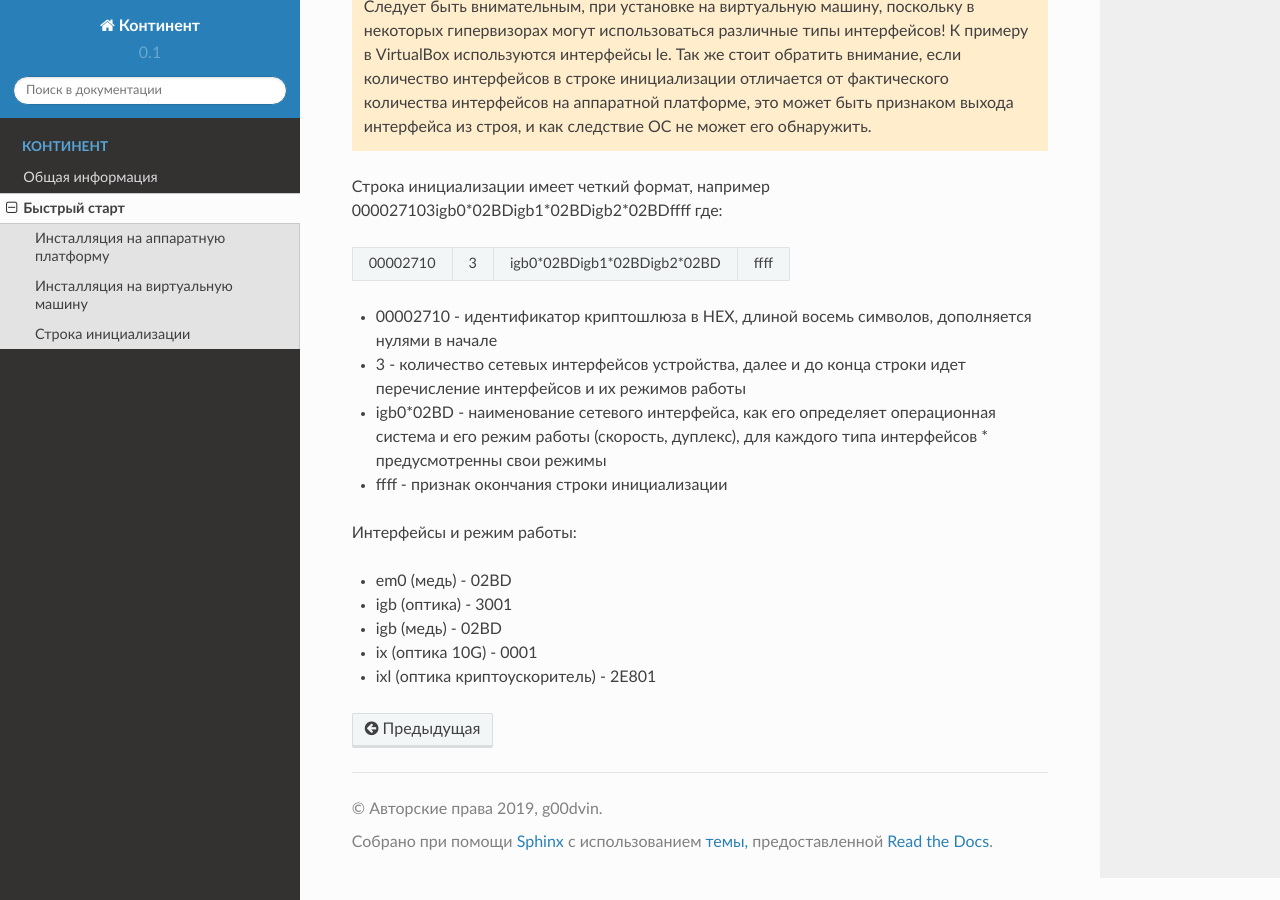
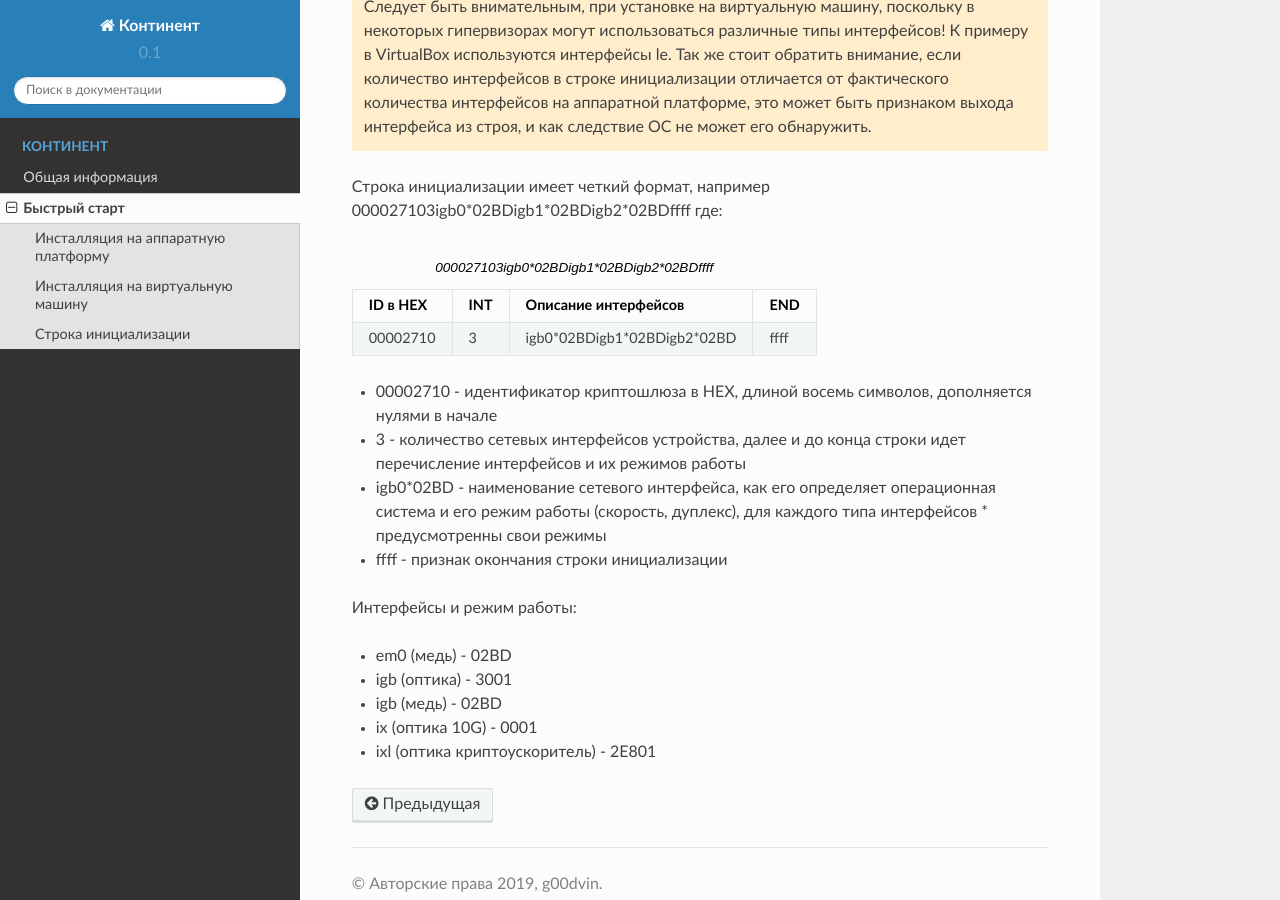
Before and after one commit to g00dvin/continent-faq, a Sphinx documentation site: the page built from docs/quickstart.rst, in a window 1280 px wide and 900 px high, scrolled down 2734 px. Built offline with Sphinx 7.4.7 and the Read the Docs theme 2.0.0, drawn with Linux system fonts in a browser that asks for light colours.

Commit message:
no message

```diff
--- a/docs/quickstart.rst
+++ b/docs/quickstart.rst
@@ -98,20 +98,15 @@ Cтоит понимать, что в этом случае мы никогда
 
 Строка инициализации имеет четкий формат, например 000027103igb0*02BDigb1*02BDigb2*02BDffff где:
 
-.. table::
+.. table:: 000027103igb0*02BDigb1*02BDigb2*02BDffff
 
-   +----------+---+-----------------------------+------+
-   | 00002710 | 3 | igb0*02BDigb1*02BDigb2*02BD | ffff |
-   +----------+---+-----------------------------+------+
+   +----------+-----+-----------------------------+------+
+   | ID в HEX | INT | Описание интерфейсов        | END  |
+   +==========+=====+=============================+======+
+   | 00002710 | 3   | igb0*02BDigb1*02BDigb2*02BD | ffff |
+   +----------+-----+-----------------------------+------+
 
-.. list-table:: 000027103igb0*02BDigb1*02BDigb2*02BDffff
-   :widths: 15 10 50 15
-   :header-rows: 1
 
-   * - 00002710
-     - 3
-     - igb0*02BDigb1*02BDigb2*02BD
-     - ffff
 
 * 00002710 - идентификатор криптошлюза в HEX, длиной восемь символов, дополняется нулями в начале
 * 3 - количество сетевых интерфейсов устройства, далее и до конца строки идет перечисление интерфейсов и их режимов работы
```
